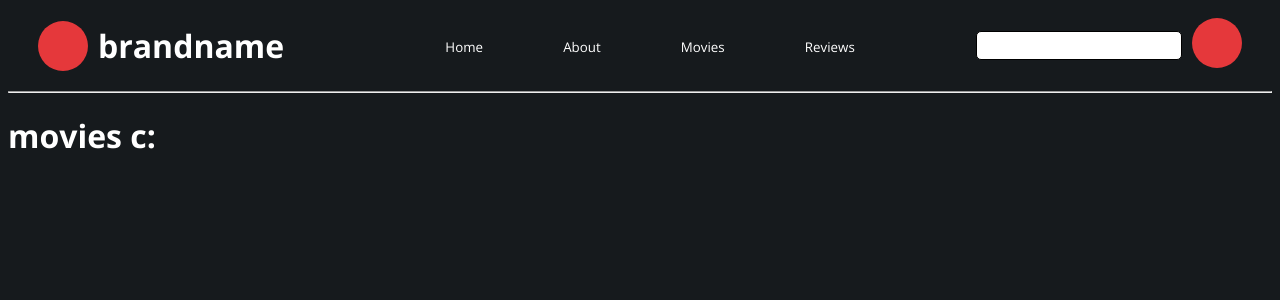
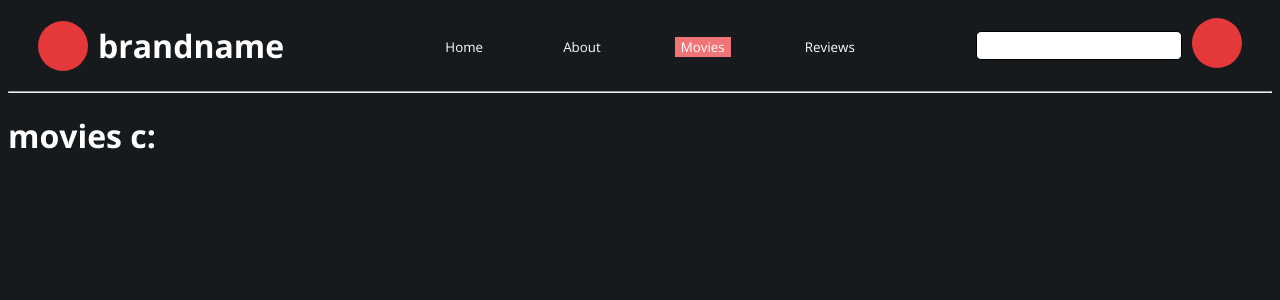
Before and after one commit to supriyasavaram/mcu, a Django app: page /movies in a window 1280 px wide. Shown: the top 300 px of the page. Run offline with Django 3.2, Linux system fonts and the light colour scheme.

Commit message:
Just made movies active
Not sure if its worth having a javascript to describe which tab is active yet so just manually made movies active for now and may change it later.

```diff
--- a/mcu_site/templates/movies.html
+++ b/mcu_site/templates/movies.html
@@ -27,10 +27,12 @@
                     <li><a href="{% url 'reviews' %}">Reviews</a></li> {% endcomment %}
                     <li><button class="tabs" onclick="location.href='{% url 'home' %}'">Home</button></li>
                     <li><button class="tabs" onclick="location.href='{% url 'about' %}'">About</button></li>
-                    <li><button class="tabs" onclick="location.href='{% url 'movies' %}'">Movies</button></li>
+                    <li><button class="tabs active" onclick="location.href='{% url 'movies' %}'">Movies</button></li>
                     <li><button class="tabs" onclick="location.href='{% url 'reviews' %}'">Reviews</button></li>
                 </ul>
             </div>
+
+
 
 
 
```
